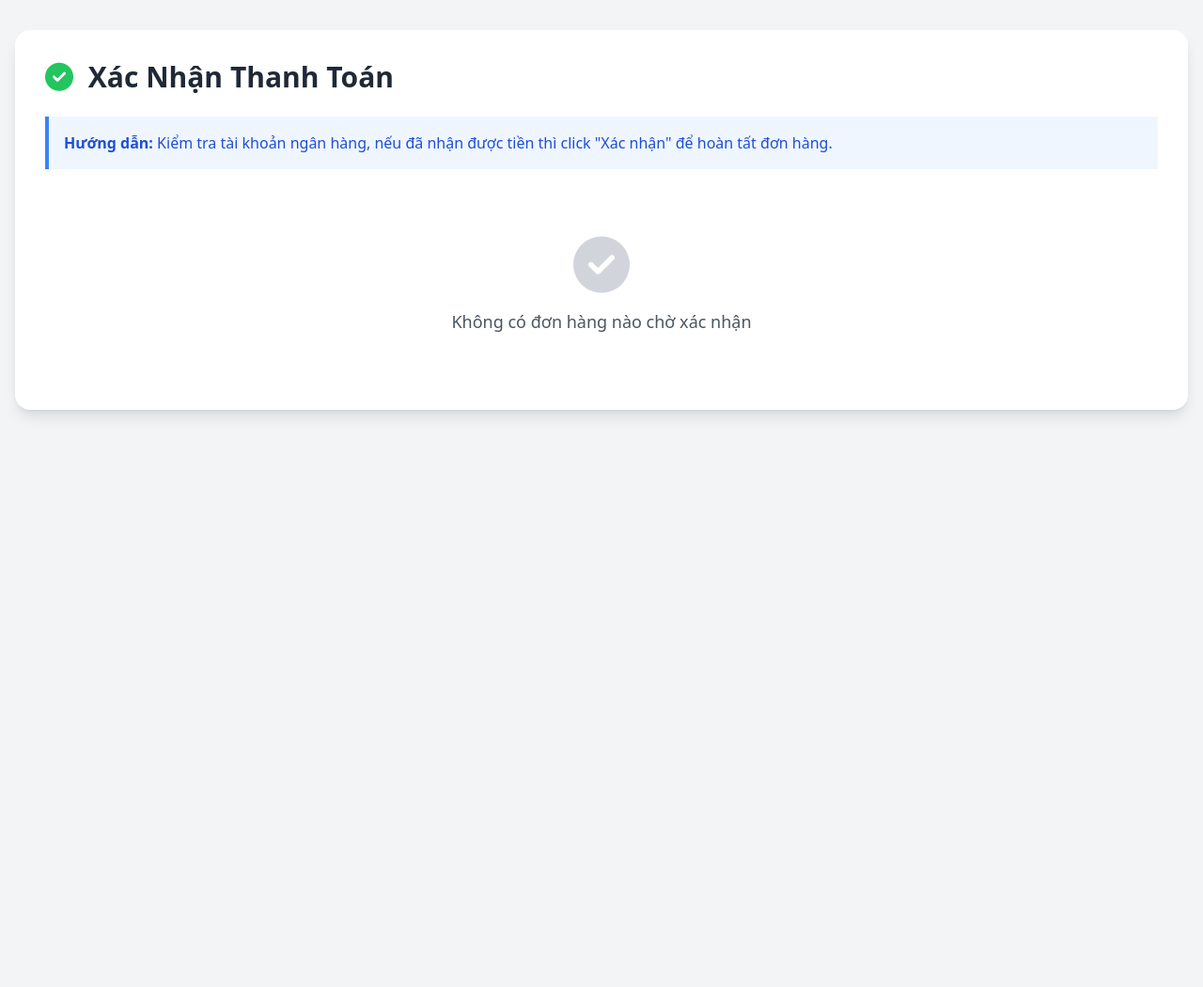
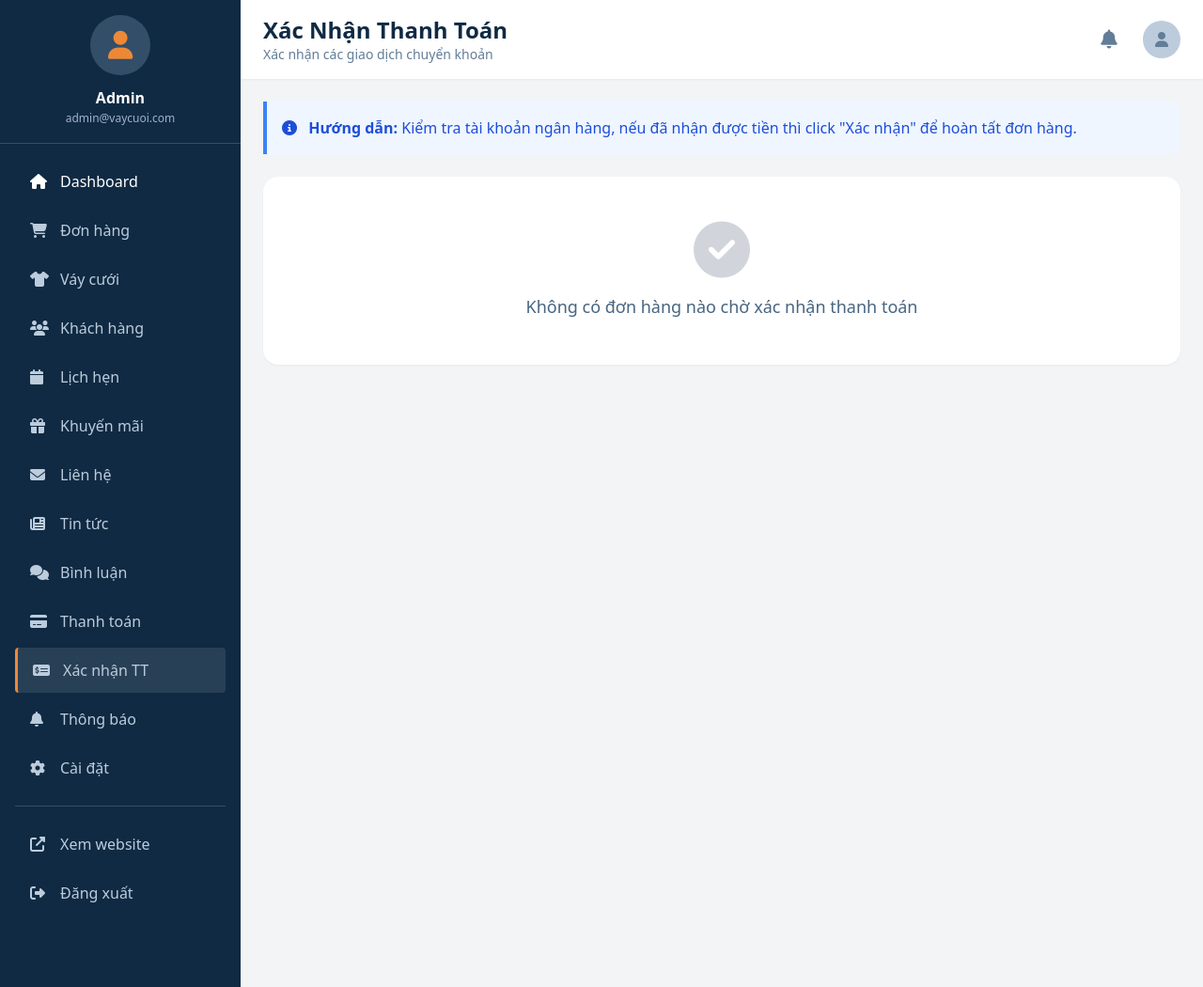
Before and after one commit to KyThuatTVU/DuAn_VayCuoi, a PHP site: page /wedding-dress/admin-confirm-payment.php in a window 1280 px wide. Shown: the whole page at 94% size. Run offline with PHP 8.4, Linux system fonts and the light colour scheme; the visitor is signed in with stand-in values (Sample User, id 1); data that the repository does not hold is empty; some libraries are stand-ins or nearby versions.

Commit message:
cập nhật nav admin đồng nhất

```diff
--- a/admin-confirm-payment.php
+++ b/admin-confirm-payment.php
@@ -2,15 +2,21 @@
 session_start();
 require_once 'includes/config.php';
 
-// Kiểm tra quyền admin (tạm thời bỏ qua - bạn có thể thêm sau)
-// if (!isset($_SESSION['admin_id'])) {
-//     header('Location: admin-login.php');
-//     exit;
-// }
+// Kiểm tra quyền admin
+if (!isset($_SESSION['admin_id']) || !isset($_SESSION['admin_logged_in'])) {
+    header('Location: admin-login.php');
+    exit;
+}
 
 $page_title = 'Xác Nhận Thanh Toán';
+$page_subtitle = 'Xác nhận các giao dịch chuyển khoản';
+
+// Kiểm tra bảng thanh_toan có tồn tại không
+$check_table = $conn->query("SHOW TABLES LIKE 'thanh_toan'");
+$has_thanh_toan = $check_table && $check_table->num_rows > 0;
 
 // Lấy danh sách đơn hàng chờ thanh toán
+if ($has_thanh_toan) {
     $pending_orders = $conn->query("SELECT
         dh.id,
         dh.ma_don_hang,
@@ -26,58 +32,62 @@
     LEFT JOIN thanh_toan t ON dh.id = t.don_hang_id
     WHERE dh.trang_thai_thanh_toan = 'pending'
     ORDER BY dh.created_at DESC");
+} else {
+    $pending_orders = $conn->query("SELECT
+        id,
+        ma_don_hang,
+        ho_ten,
+        so_dien_thoai,
+        tong_tien,
+        trang_thai_thanh_toan,
+        created_at,
+        NULL as transaction_id,
+        NULL as amount,
+        TIMESTAMPDIFF(MINUTE, created_at, NOW()) as minutes_ago
+    FROM don_hang
+    WHERE trang_thai_thanh_toan = 'pending'
+    ORDER BY created_at DESC");
+}
+
+include 'includes/admin-layout.php';
 ?>
-<!DOCTYPE html>
-<html lang="vi">
-<head>
-    <meta charset="UTF-8">
-    <meta name="viewport" content="width=device-width, initial-scale=1.0">
-    <title><?php echo $page_title; ?></title>
-    <script src="https://cdn.tailwindcss.com"></script>
-    <link rel="stylesheet" href="https://cdnjs.cloudflare.com/ajax/libs/font-awesome/6.4.0/css/all.min.css">
-</head>
-<body class="bg-gray-100">
-    <div class="container mx-auto px-4 py-8">
-        <div class="bg-white rounded-2xl shadow-lg p-8">
-            <h1 class="text-3xl font-bold text-gray-800 mb-6">
-                <i class="fas fa-check-circle text-green-500 mr-2"></i>
-                Xác Nhận Thanh Toán
-            </h1>
 
-            <div class="bg-blue-50 border-l-4 border-blue-500 p-4 mb-6">
+<div class="bg-blue-50 border-l-4 border-blue-500 p-4 mb-6 rounded-r-lg">
     <p class="text-blue-700">
+        <i class="fas fa-info-circle mr-2"></i>
         <strong>Hướng dẫn:</strong> Kiểm tra tài khoản ngân hàng, nếu đã nhận được tiền thì click "Xác nhận" để hoàn tất đơn hàng.
     </p>
 </div>
 
-            <?php if ($pending_orders && $pending_orders->num_rows > 0): ?>
+<?php if ($pending_orders && is_object($pending_orders) && $pending_orders->num_rows > 0): ?>
+    <div class="bg-white rounded-2xl shadow-sm overflow-hidden">
         <div class="overflow-x-auto">
             <table class="w-full">
                 <thead>
-                            <tr class="bg-gray-100">
-                                <th class="px-4 py-3 text-left">Mã ĐH</th>
-                                <th class="px-4 py-3 text-left">Khách hàng</th>
-                                <th class="px-4 py-3 text-left">SĐT</th>
-                                <th class="px-4 py-3 text-right">Số tiền</th>
-                                <th class="px-4 py-3 text-center">Thời gian</th>
-                                <th class="px-4 py-3 text-center">Trạng thái</th>
-                                <th class="px-4 py-3 text-center">Hành động</th>
+                    <tr class="bg-navy-50">
+                        <th class="px-4 py-3 text-left text-navy-700 font-semibold">Mã ĐH</th>
+                        <th class="px-4 py-3 text-left text-navy-700 font-semibold">Khách hàng</th>
+                        <th class="px-4 py-3 text-left text-navy-700 font-semibold">SĐT</th>
+                        <th class="px-4 py-3 text-right text-navy-700 font-semibold">Số tiền</th>
+                        <th class="px-4 py-3 text-center text-navy-700 font-semibold">Thời gian</th>
+                        <th class="px-4 py-3 text-center text-navy-700 font-semibold">Trạng thái</th>
+                        <th class="px-4 py-3 text-center text-navy-700 font-semibold">Hành động</th>
                     </tr>
                 </thead>
                 <tbody>
                     <?php while ($order = $pending_orders->fetch_assoc()): ?>
-                            <tr class="border-b hover:bg-gray-50">
+                    <tr class="border-b border-gray-100 hover:bg-gray-50">
                         <td class="px-4 py-3">
-                                    <span class="font-mono text-sm font-bold"><?php echo $order['ma_don_hang']; ?></span>
+                            <span class="font-mono text-sm font-bold text-navy-900"><?php echo $order['ma_don_hang']; ?></span>
                         </td>
-                                <td class="px-4 py-3"><?php echo htmlspecialchars($order['ho_ten']); ?></td>
-                                <td class="px-4 py-3"><?php echo htmlspecialchars($order['so_dien_thoai']); ?></td>
+                        <td class="px-4 py-3 text-navy-700"><?php echo htmlspecialchars($order['ho_ten']); ?></td>
+                        <td class="px-4 py-3 text-navy-600"><?php echo htmlspecialchars($order['so_dien_thoai']); ?></td>
                         <td class="px-4 py-3 text-right">
                             <span class="font-bold text-green-600">
                                 <?php echo number_format($order['tong_tien'], 0, ',', '.'); ?>đ
                             </span>
                         </td>
-                                <td class="px-4 py-3 text-center text-sm text-gray-600">
+                        <td class="px-4 py-3 text-center text-sm text-navy-500">
                             <?php echo $order['minutes_ago']; ?> phút trước
                         </td>
                         <td class="px-4 py-3 text-center">
@@ -86,30 +96,29 @@
                             </span>
                         </td>
                         <td class="px-4 py-3 text-center">
+                            <div class="flex items-center justify-center gap-2">
                                 <button onclick="confirmPayment(<?php echo $order['id']; ?>, '<?php echo $order['ma_don_hang']; ?>', <?php echo $order['tong_tien']; ?>)"
-                                            class="bg-green-500 text-white px-4 py-2 rounded-lg hover:bg-green-600 transition-all">
-                                        <i class="fas fa-check mr-1"></i>
-                                        Xác nhận
+                                        class="bg-green-500 text-white px-3 py-1.5 rounded-lg hover:bg-green-600 transition-all text-sm">
+                                    <i class="fas fa-check mr-1"></i>Xác nhận
                                 </button>
-                                    <button onclick="viewDetails(<?php echo $order['id']; ?>)"
-                                            class="bg-blue-500 text-white px-4 py-2 rounded-lg hover:bg-blue-600 transition-all ml-2">
-                                        <i class="fas fa-eye mr-1"></i>
-                                        Chi tiết
-                                    </button>
+                                <a href="admin-order-detail.php?id=<?php echo $order['id']; ?>"
+                                   class="bg-navy-500 text-white px-3 py-1.5 rounded-lg hover:bg-navy-600 transition-all text-sm">
+                                    <i class="fas fa-eye mr-1"></i>Chi tiết
+                                </a>
+                            </div>
                         </td>
                     </tr>
                     <?php endwhile; ?>
                 </tbody>
             </table>
         </div>
+    </div>
 <?php else: ?>
-                <div class="text-center py-12">
+    <div class="bg-white rounded-2xl shadow-sm p-12 text-center">
         <i class="fas fa-check-circle text-6xl text-gray-300 mb-4"></i>
-                    <p class="text-gray-600 text-lg">Không có đơn hàng nào chờ xác nhận</p>
+        <p class="text-navy-600 text-lg">Không có đơn hàng nào chờ xác nhận thanh toán</p>
     </div>
 <?php endif; ?>
-        </div>
-    </div>
 
 <script>
 function confirmPayment(orderId, orderCode, amount) {
@@ -141,15 +150,10 @@
     });
 }
 
-    function viewDetails(orderId) {
-        window.open('order-detail.php?id=' + orderId, '_blank');
-    }
-
-    // Auto refresh mỗi 30 giây
+// Auto refresh mỗi 60 giây
 setInterval(() => {
     location.reload();
-    }, 30000);
+}, 60000);
 </script>
-</body>
-</html>
-<?php $conn->close(); ?>
+
+<?php include 'includes/admin-footer.php'; ?>
--- a/admin-dashboard.php
+++ b/admin-dashboard.php
@@ -352,9 +352,6 @@
                 <a href="admin-promotions.php" class="sidebar-link flex items-center gap-3 px-4 py-3 text-navy-200 rounded mt-1">
                     <i class="fas fa-gift w-5"></i> Khuyến mãi
                 </a>
-                <a href="admin-banners.php" class="sidebar-link flex items-center gap-3 px-4 py-3 text-navy-200 rounded mt-1">
-                    <i class="fas fa-bullhorn w-5"></i> Banner Quảng Cáo
-                </a>
                 <a href="admin-contacts.php" class="sidebar-link flex items-center gap-3 px-4 py-3 text-navy-200 rounded mt-1">
                     <i class="fas fa-envelope w-5"></i> Liên hệ
                     <?php if($new_contacts > 0): ?><span class="ml-auto bg-accent-500 text-white text-xs px-2 py-0.5 rounded-full"><?php echo $new_contacts; ?></span><?php endif; ?>
@@ -368,6 +365,9 @@
                 <a href="admin-payments.php" class="sidebar-link flex items-center gap-3 px-4 py-3 text-navy-200 rounded mt-1">
                     <i class="fas fa-credit-card w-5"></i> Thanh toán
                     <?php if(isset($payment_stats['total_pending']) && $payment_stats['total_pending'] > 0): ?><span class="ml-auto bg-accent-500 text-white text-xs px-2 py-0.5 rounded-full"><?php echo $payment_stats['total_pending']; ?></span><?php endif; ?>
+                </a>
+                <a href="admin-confirm-payment.php" class="sidebar-link flex items-center gap-3 px-4 py-3 text-navy-200 rounded mt-1">
+                    <i class="fas fa-money-check-alt w-5"></i> Xác nhận TT
                 </a>
                 <a href="admin-notifications.php" class="sidebar-link flex items-center gap-3 px-4 py-3 text-navy-200 rounded mt-1">
                     <i class="fas fa-bell w-5"></i> Thông báo
--- a/admin-settings.php
+++ b/admin-settings.php
@@ -114,6 +114,9 @@
                     <i class="fas fa-calendar w-5"></i> Lịch hẹn
                     <?php if($pending_bookings > 0): ?><span class="ml-auto bg-accent-500 text-white text-xs px-2 py-0.5 rounded-full"><?php echo $pending_bookings; ?></span><?php endif; ?>
                 </a>
+                <a href="admin-promotions.php" class="sidebar-link flex items-center gap-3 px-4 py-3 text-navy-200 rounded mt-1">
+                    <i class="fas fa-gift w-5"></i> Khuyến mãi
+                </a>
                 <a href="admin-contacts.php" class="sidebar-link flex items-center gap-3 px-4 py-3 text-navy-200 rounded mt-1">
                     <i class="fas fa-envelope w-5"></i> Liên hệ
                     <?php if($new_contacts > 0): ?><span class="ml-auto bg-accent-500 text-white text-xs px-2 py-0.5 rounded-full"><?php echo $new_contacts; ?></span><?php endif; ?>
@@ -126,6 +129,9 @@
                 </a>
                 <a href="admin-payments.php" class="sidebar-link flex items-center gap-3 px-4 py-3 text-navy-200 rounded mt-1">
                     <i class="fas fa-credit-card w-5"></i> Thanh toán
+                </a>
+                <a href="admin-confirm-payment.php" class="sidebar-link flex items-center gap-3 px-4 py-3 text-navy-200 rounded mt-1">
+                    <i class="fas fa-money-check-alt w-5"></i> Xác nhận TT
                 </a>
                 <a href="admin-notifications.php" class="sidebar-link flex items-center gap-3 px-4 py-3 text-navy-200 rounded mt-1">
                     <i class="fas fa-bell w-5"></i> Thông báo
--- a/includes/admin-layout.php
+++ b/includes/admin-layout.php
@@ -108,7 +108,7 @@
                 <a href="admin-dresses.php" class="sidebar-link <?php echo $current_file == 'admin-dresses.php' ? 'active' : ''; ?> flex items-center gap-3 px-4 py-3 text-navy-200 rounded mt-1">
                     <i class="fas fa-tshirt w-5"></i> Váy cưới
                 </a>
-                <a href="admin-users.php" class="sidebar-link <?php echo $current_file == 'admin-users.php' ? 'active' : ''; ?> flex items-center gap-3 px-4 py-3 text-navy-200 rounded mt-1">
+                <a href="admin-users.php" class="sidebar-link <?php echo $current_file == 'admin-users.php' || $current_file == 'admin-user-detail.php' ? 'active' : ''; ?> flex items-center gap-3 px-4 py-3 text-navy-200 rounded mt-1">
                     <i class="fas fa-users w-5"></i> Khách hàng
                 </a>
                 <a href="admin-bookings.php" class="sidebar-link <?php echo $current_file == 'admin-bookings.php' ? 'active' : ''; ?> flex items-center gap-3 px-4 py-3 text-navy-200 rounded mt-1">
@@ -131,6 +131,9 @@
                 <a href="admin-payments.php" class="sidebar-link <?php echo $current_file == 'admin-payments.php' ? 'active' : ''; ?> flex items-center gap-3 px-4 py-3 text-navy-200 rounded mt-1">
                     <i class="fas fa-credit-card w-5"></i> Thanh toán
                     <?php if (isset($payment_stats) && $payment_stats['total_pending'] > 0): ?><span class="ml-auto bg-accent-500 text-white text-xs px-2 py-0.5 rounded-full"><?php echo $payment_stats['total_pending']; ?></span><?php endif; ?>
+                </a>
+                <a href="admin-confirm-payment.php" class="sidebar-link <?php echo $current_file == 'admin-confirm-payment.php' ? 'active' : ''; ?> flex items-center gap-3 px-4 py-3 text-navy-200 rounded mt-1">
+                    <i class="fas fa-money-check-alt w-5"></i> Xác nhận TT
                 </a>
                 <a href="admin-notifications.php" class="sidebar-link <?php echo $current_file == 'admin-notifications.php' ? 'active' : ''; ?> flex items-center gap-3 px-4 py-3 text-navy-200 rounded mt-1">
                     <i class="fas fa-bell w-5"></i> Thông báo
```
Lines whose indentation alone changed are shown as unchanged.
